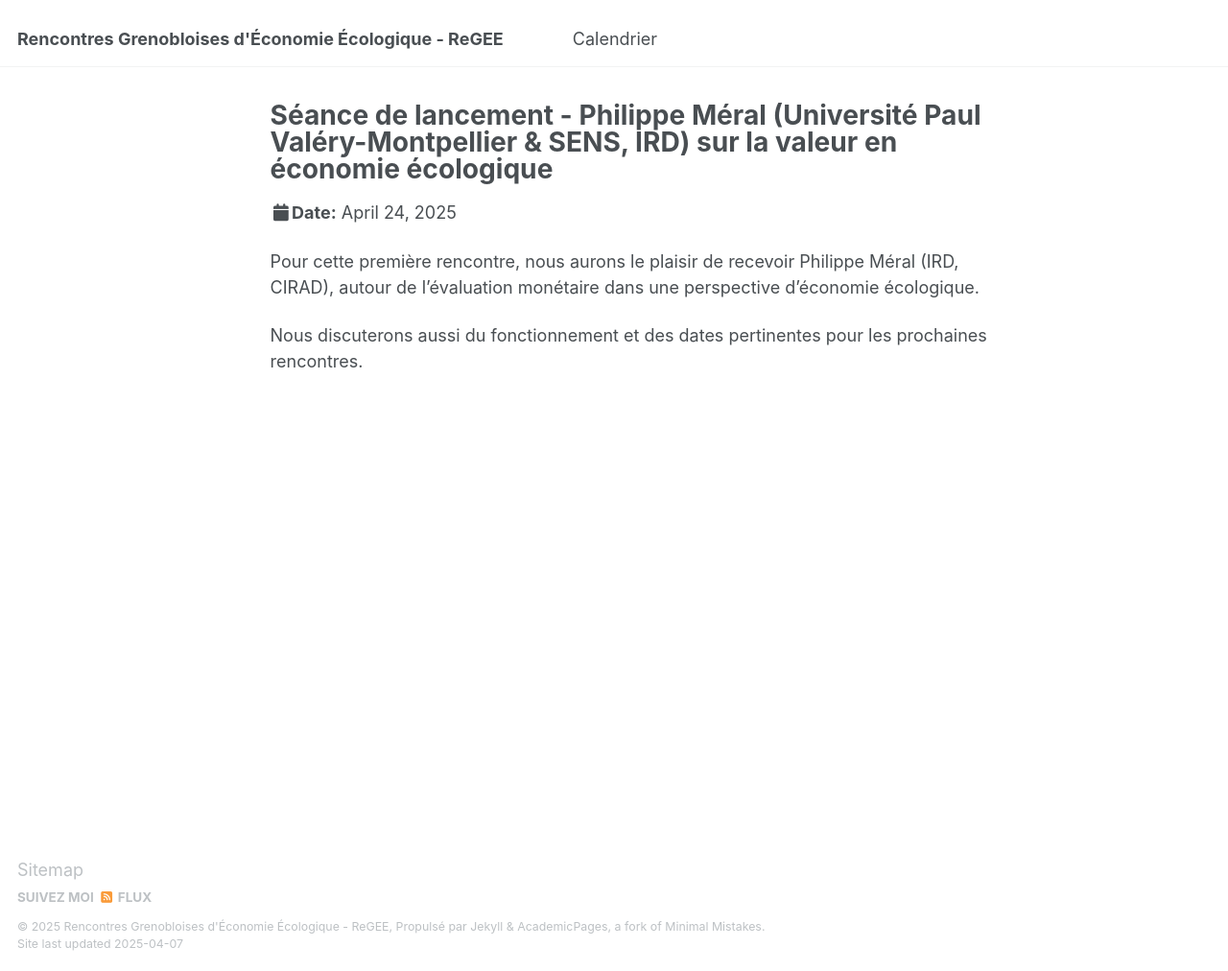
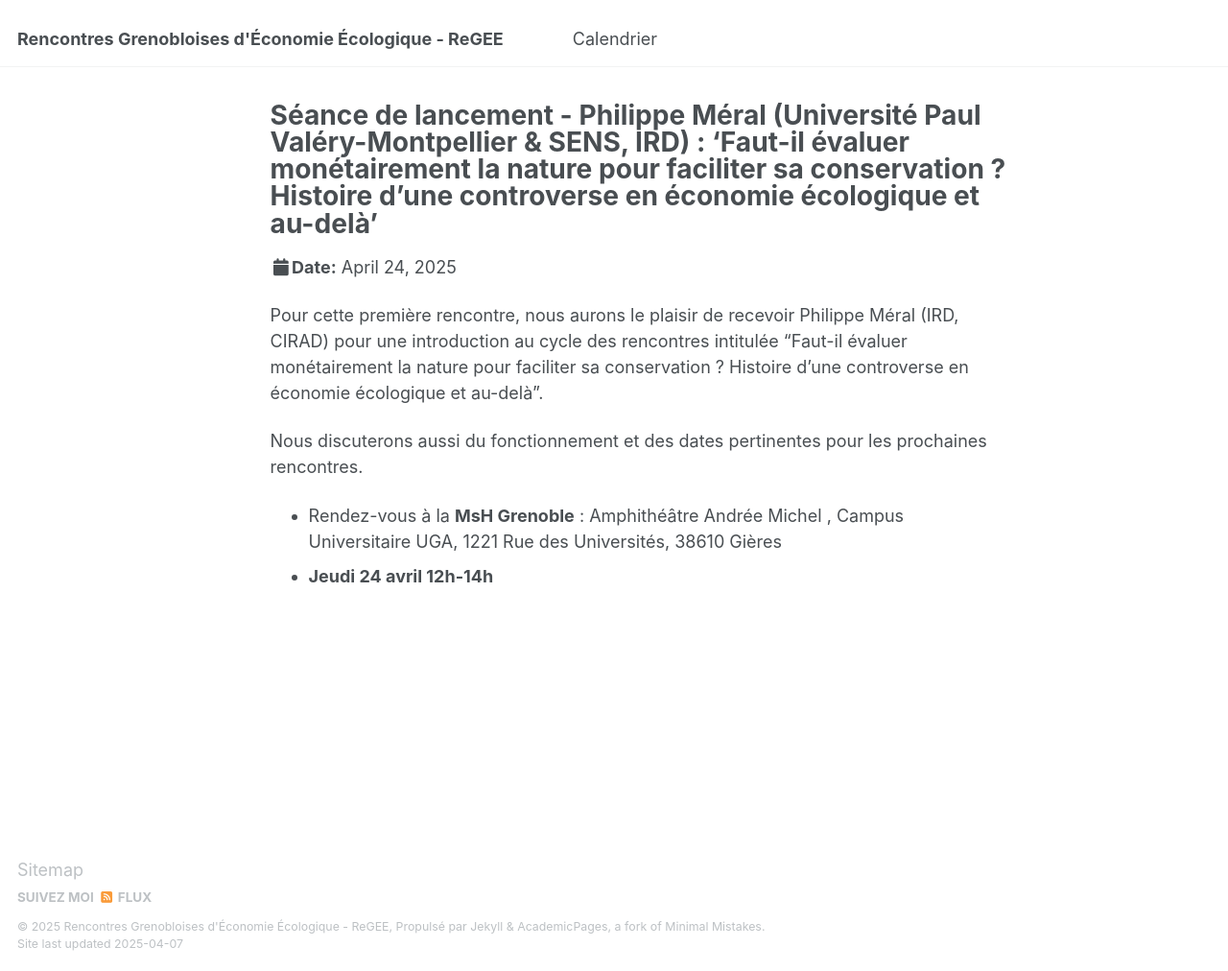
Before and after one commit to rencontres-ecol-econ/rencontres-ecol-econ.github.io, a Jekyll site: the page built from _talks/2012-03-01-talk-1.md, in a window 1280 px wide and 1012 px high. Shown: the whole window at 96% size. Built offline with Jekyll 4.4.1, drawn with Linux system fonts in a browser that asks for light colours.

Commit message:
Update 2012-03-01-talk-1.md

```diff
--- a/_talks/2012-03-01-talk-1.md
+++ b/_talks/2012-03-01-talk-1.md
@@ -1,5 +1,5 @@
 ---
-title: "Séance de lancement - Philippe Méral (Université Paul Valéry-Montpellier & SENS, IRD) sur la valeur en économie écologique"
+title: "Séance de lancement - Philippe Méral (Université Paul Valéry-Montpellier & SENS, IRD) : 'Faut-il évaluer monétairement la nature pour faciliter sa conservation ? Histoire d'une controverse en économie écologique et au-delà' "
 collection: talks
 author_profile: false
 type: "Talk"
@@ -8,6 +8,9 @@ date: 2025-04-24
 location: "MsH Grenoble : Amphithéâtre Andrée Michel , Campus Universitaire UGA, 1221 Rue des Universités, 38610 Gières"
 ---
 
-Pour cette première rencontre, nous aurons le plaisir de recevoir Philippe Méral (IRD, CIRAD), autour de l’évaluation monétaire dans une perspective d’économie écologique.
+Pour cette première rencontre, nous aurons le plaisir de recevoir Philippe Méral (IRD, CIRAD) pour une introduction au cycle des rencontres intitulée "Faut-il évaluer monétairement la nature pour faciliter sa conservation ? Histoire d'une controverse en économie écologique et au-delà".
 
 Nous discuterons aussi du fonctionnement et des dates pertinentes pour les prochaines rencontres.
+
+- Rendez-vous à la **MsH Grenoble** : Amphithéâtre Andrée Michel , Campus Universitaire UGA, 1221 Rue des Universités, 38610 Gières
+- **Jeudi 24 avril 12h-14h**
```
